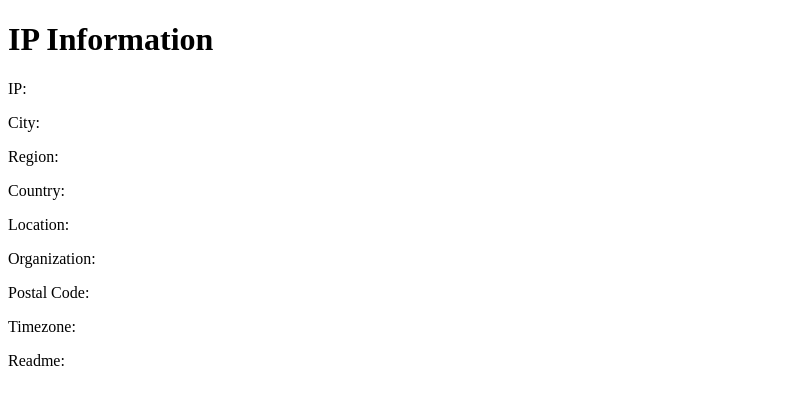
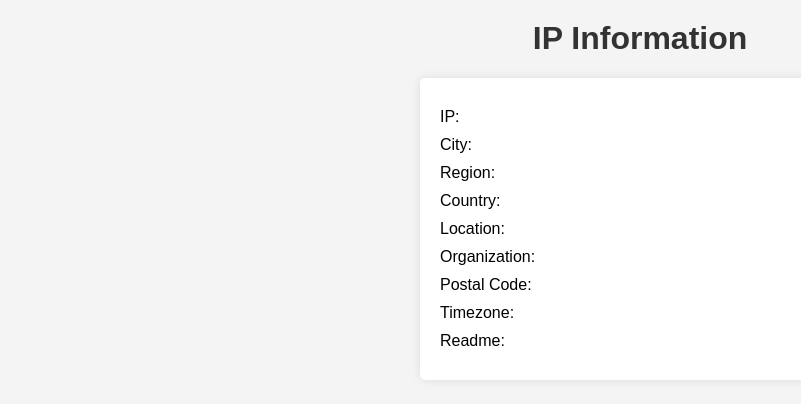
Before and after one commit to shopeefarm/testip, a plain HTML site: page index.html in a window 1280 px wide. Shown: the whole page, without its empty margins (0-801 px from the left). Drawn offline with Linux system fonts and the light colour scheme; no server answers.

Commit message:
Update index.html

```diff
--- a/index.html
+++ b/index.html
@@ -2,6 +2,37 @@
 <html>
 <head>
     <title>IP Info</title>
+    <style>
+        body {
+            font-family: Arial, sans-serif;
+            background-color: #f4f4f4;
+            margin: 0;
+            padding: 0;
+        }
+        h1 {
+            text-align: center;
+            margin-top: 20px;
+            color: #333;
+        }
+        #ipInfo {
+            max-width: 400px;
+            margin: 0 auto;
+            background-color: #fff;
+            padding: 20px;
+            border-radius: 5px;
+            box-shadow: 0 0 10px rgba(0, 0, 0, 0.1);
+        }
+        p {
+            margin: 10px 0;
+        }
+        a {
+            text-decoration: none;
+            color: #007BFF;
+        }
+        a:hover {
+            text-decoration: underline;
+        }
+    </style>
 </head>
 <body>
     <h1>IP Information</h1>
@@ -33,8 +64,9 @@
                     document.getElementById('org').textContent = data.org;
                     document.getElementById('postal').textContent = data.postal;
                     document.getElementById('timezone').textContent = data.timezone;
-                    document.getElementById('readme').textContent = 'Readme';
-                    document.getElementById('readme').href = data.readme;
+                    const readmeLink = document.getElementById('readme');
+                    readmeLink.textContent = 'Readme';
+                    readmeLink.href = data.readme;
                 } else {
                     console.error('Failed to fetch IP information.');
                 }
```
